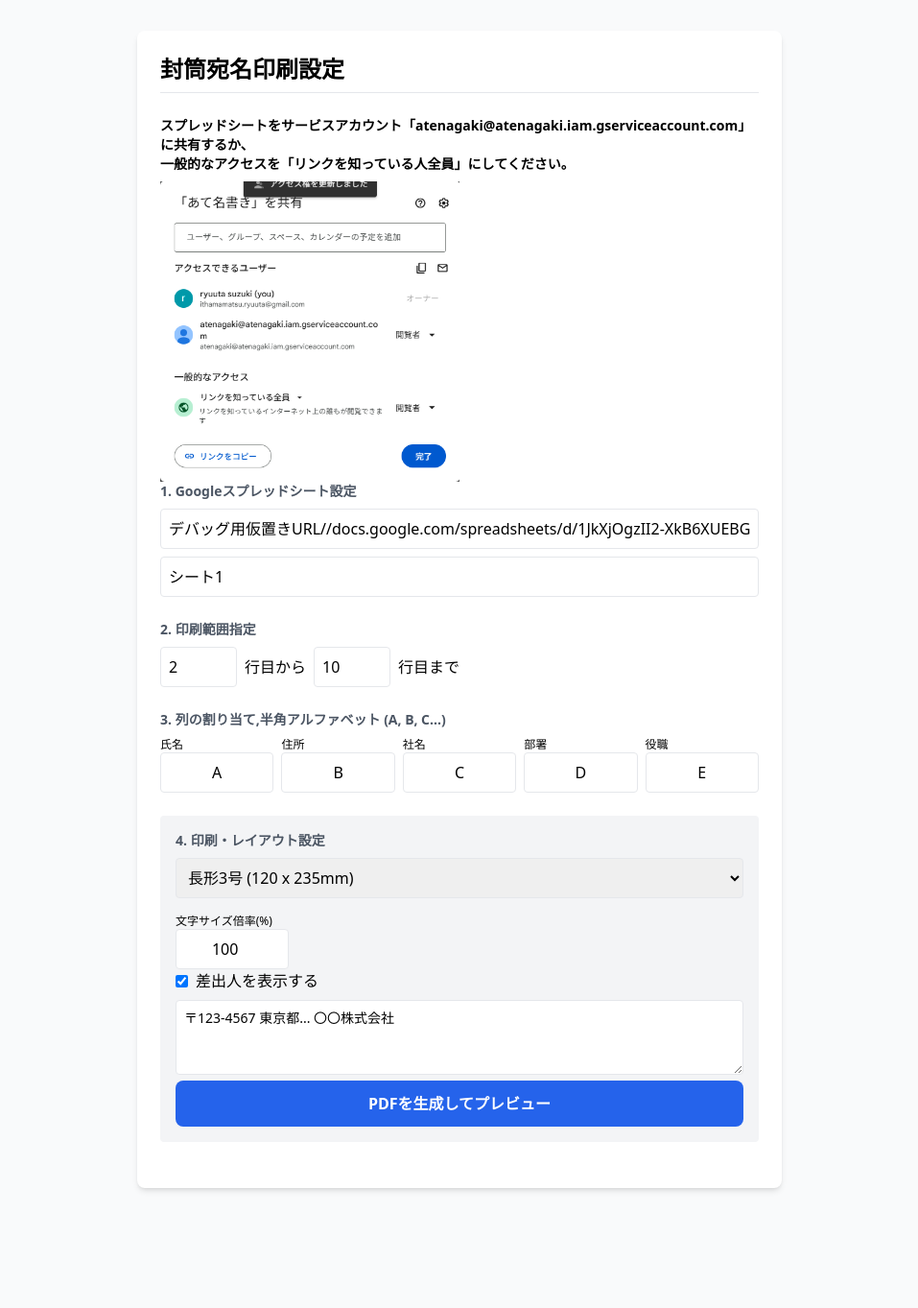
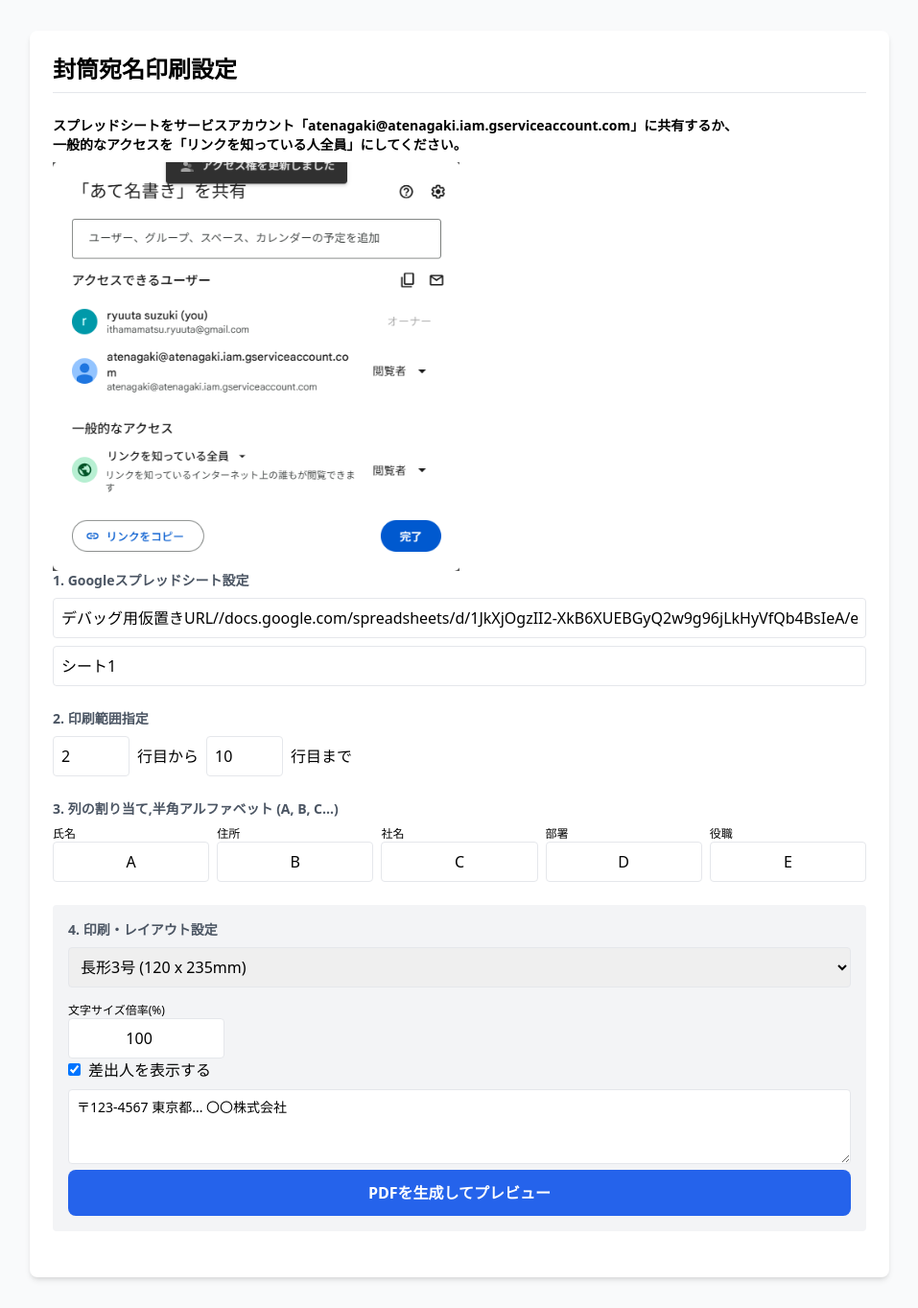
Before and after one commit to ryuuta0508/Atenagaki, a Flask app: page / in a window 1280 px wide. Shown: the whole page at 96% size, without its empty margins (161-1118 px from the left). Before the commit the page ends 1241 px from the top, so only its background shows below. Run offline with Flask 3, Linux system fonts and the light colour scheme; parts of the project's set-up code (start-up, migrations or seed data) failed here and were passed over; some libraries are stand-ins or nearby versions.

Commit message:
html rayout bit change

```diff
--- a/templates/index.html
+++ b/templates/index.html
@@ -6,7 +6,7 @@
     <script src="https://cdn.tailwindcss.com"></script>
 </head>
 <body class="bg-gray-50 p-8">
-    <div class="max-w-2xl mx-auto bg-white p-6 rounded-lg shadow-md">
+    <div class="max-w-4xl mx-auto bg-white p-6 rounded-lg shadow-md">
         <h1 class="text-2xl font-bold mb-6 border-b pb-2">封筒宛名印刷設定</h1>
         <h2 class="text-sm font-semibold text-black-600 mb-2">スプレッドシートをサービスアカウント「atenagaki@atenagaki.iam.gserviceaccount.com」に共有するか、<br>一般的なアクセスを「リンクを知っている人全員」にしてください。</h2>
         <img class="fit-picture" src="{{ url_for('static', filename='image.png') }}"
@@ -87,7 +87,7 @@
 
         <div id="preview_container" class="mt-8 hidden">
             <h2 class="text-sm font-semibold text-gray-600 mb-2">プレビュー (別画面で開く場合はブラウザの機能を使用してください)</h2>
-            <iframe id="pdf_preview" class="w-full h-[600px] border rounded shadow-inner"></iframe>
+            <iframe id="pdf_preview" class="w-full h-[1200px] border rounded shadow-inner"></iframe>
         </div>
     </div>
 
```
